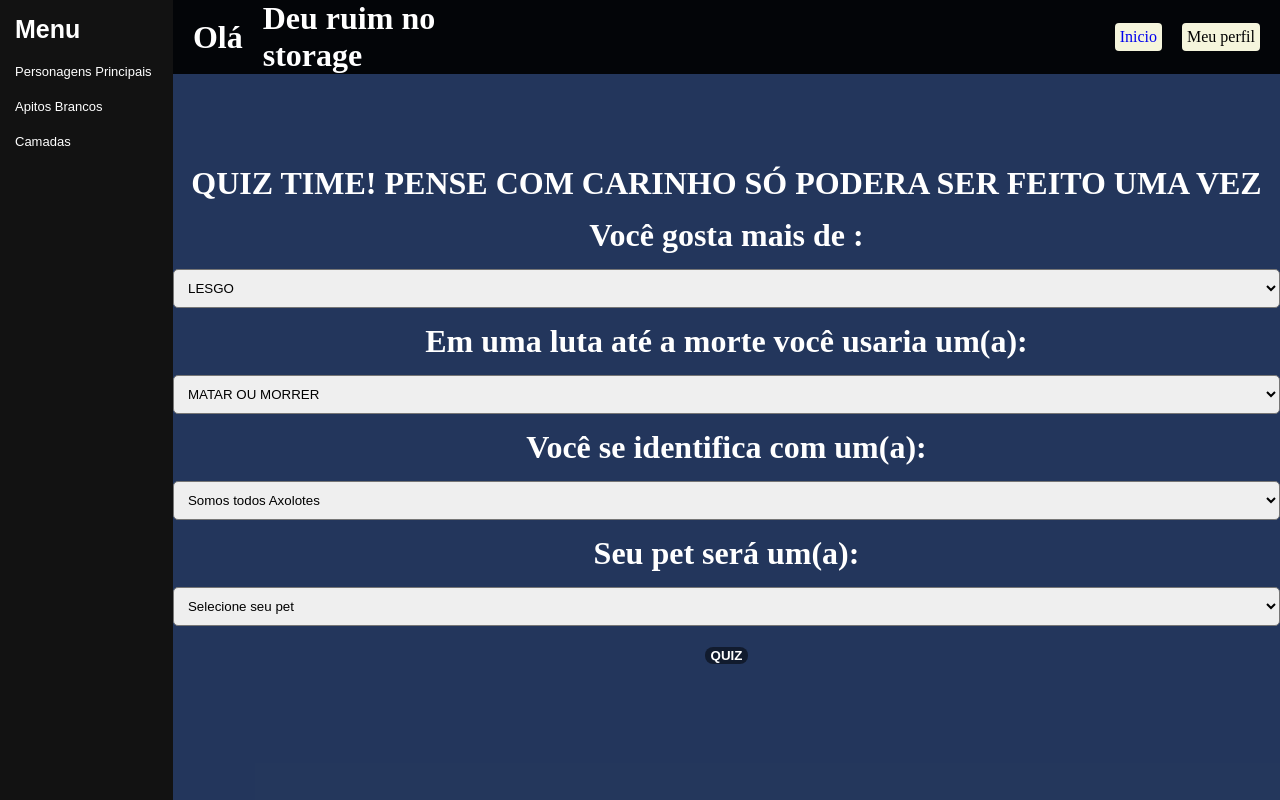
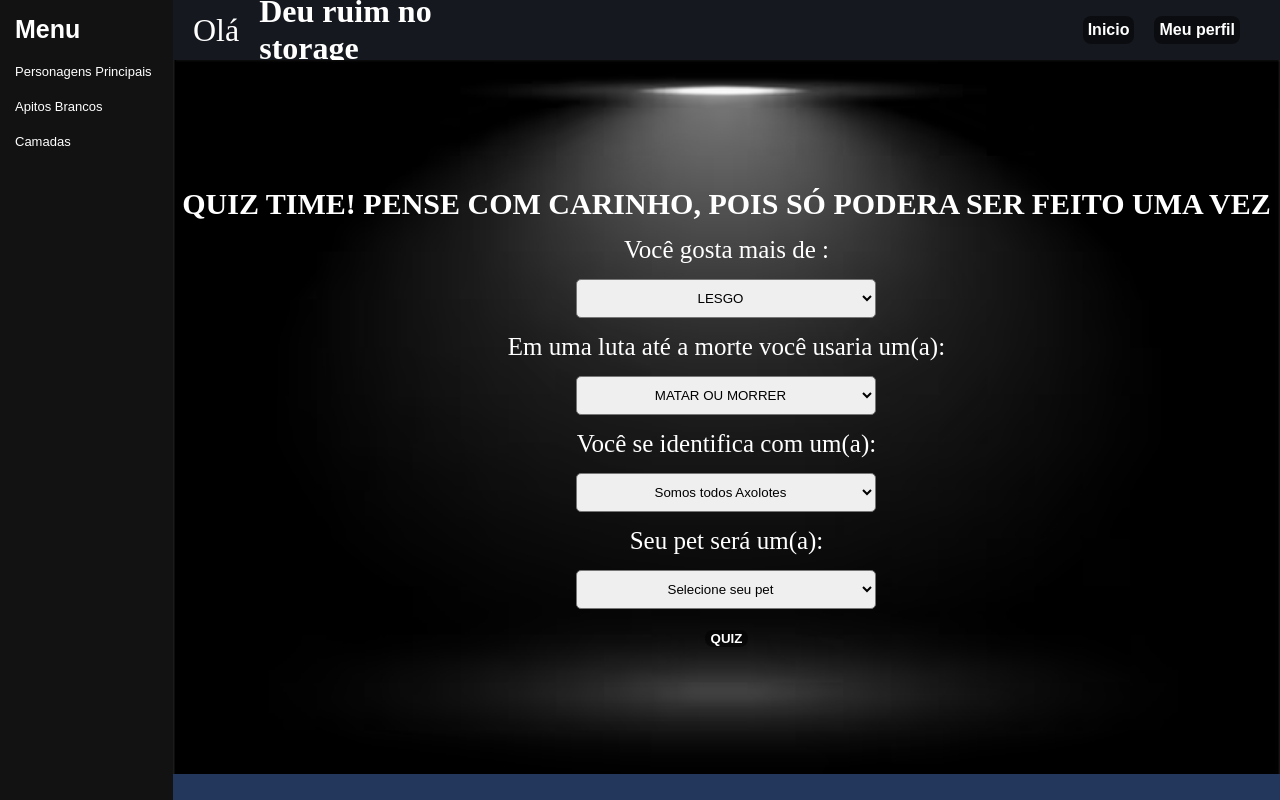
Before and after one commit to viniciusMeloR/IntoTheAbyss, a website: page public/Usuario.html in a window 1280 px wide. Drawn offline with nearby package versions, Linux system fonts and the light colour scheme.

Commit message:
css em aula

```diff
--- a/public/Usuario.html
+++ b/public/Usuario.html
@@ -25,7 +25,7 @@
     </aside>
     <div class="conteudoUsuario">
       <div class="headerUsuario">
-        <h1>Olá <h1 id="nome"></h1>
+        <h1 style="font-weight: lighter;">Olá <h1 id="nome"></h1>
         </h1>
         <div class="botaoUsuario">
           <a href="./index.html">Inicio</a>
@@ -34,7 +34,7 @@
       </div>
       <!--      Conteudo dos flip cards -->
       <div class="titulos" id="personagensPrincipais" style="display: none;">
-        <h1>Personagens Principais</h1>
+        <h1 style="color: White; font-weight: bolder;">Personagens Principais</h1>
         <div class="personagens">
 
           <div class="cartoesPersonagens flipcard">
@@ -156,30 +156,30 @@
 
       <div class="meuPerfil" style="display: flex;" id="telaUsuario">
         <div style="flex:1" class="Quizz" id="div_quiz">
-          <h1>QUIZ TIME! PENSE COM CARINHO SÓ PODERA SER FEITO UMA VEZ</h1>
-          <h1>Você gosta mais de : </h1>
-          <select name="" id="select_aventura">
+          <h1 style="font-weight: bolder; font-size: 30px;">QUIZ TIME! PENSE COM CARINHO, POIS SÓ PODERA SER FEITO UMA VEZ</h1>
+          <h1 class="tituloOpcoes">Você gosta mais de : </h1>
+          <select name="" id="select_aventura" class="selectQuiz">
             <option value="0" disabled selected>LESGO</option>
             <option value="1">Ficar deboa em casa!</option>
             <option value="2">Me aventurar em casa!</option>
             <option value="3">Aventuras fora de casa!</option>
           </select>
-          <h1>Em uma luta até a morte você usaria um(a): </h1>
-          <select name="" id="select_arma">
+          <h1 class="tituloOpcoes">Em uma luta até a morte você usaria um(a): </h1>
+          <select name="" id="select_arma" class="selectQuiz">
             <option value="0" disabled selected>MATAR OU MORRER</option>
             <option value="1">Porrete porquê se eu for morrer vai ser porrando!</option>
             <option value="2">Arma de fogo pra não ter chance de perder(se ninguém chegar perto)!</option>
             <option value="3">Espada e shurikens pois a Célia falou que eu sou um(a) ninja</option>
           </select>
-          <h1>Você se identifica com um(a):</h1>
-          <select name="" id="select_animal">
+          <h1 class="tituloOpcoes">Você se identifica com um(a):</h1>
+          <select name="" id="select_animal" class="selectQuiz">
             <option value="0" disabled selected>Somos todos Axolotes</option>
             <option value="1">Tigre, pois sou rapido e letal</option>
             <option value="2">Águia, pois sou certeira e mortifera</option>
             <option value="3">Elefante, pois sou deboa mas se quiser pode vir</option>
           </select>
-          <h1>Seu pet será um(a):</h1>
-          <select name="" id="select_pet">
+          <h1 class="tituloOpcoes">Seu pet será um(a):</h1>
+          <select name="" id="select_pet"class="selectQuiz">
             <option value="0" disabled selected>Selecione seu pet</option>
             <option value="1">Slime, pois ela vai comer tudo e guardar dentro dela durante minha jornada,
               além de ficar muito grande e útil!
@@ -226,7 +226,7 @@
       </div>
 
       <div class="apitos titulos" id="telaApitos" style="display: none;">
-        <h1>Apitos Brancos</h1>
+        <h1 style="color: white;">Apitos Brancos</h1>
         <div class="personagens">
 
           <div class="cartoesPersonagens flipcard">
@@ -321,33 +321,33 @@
           <div class="camadas">
             <div class="divBordas" id="camadasDescricao1">
               1ª Camada: A Borda do Abismo (0 ~ 1.350 metros)<br>
-              <span style="color: brown; font-weight: bolder;">Efeitos: Tontura leve e náusea.</span><br>
+              <span style="color: white; font-weight: bolder;">Efeitos: Tontura leve e náusea.</span><br>
               <span style="color: rgba(5, 9, 98, 0.597); font-weight: bolder;">Descrição: Camada mais rasa,
                 bastante iluminada e segura para exploradores experientes.</span>
             </div>
             <div class="divBordas" id="camadasDescricao2">2ª Camada: A Floresta da Tentação (1.350 ~ 2.600 metros)<br>
-              <span style="color: brown; font-weight: bolder;">Efeitos:
+              <span style="color: rgb(43, 10, 10) (5, 247, 17, 0.87); font-weight: bolder;">Efeitos:
                 Náusea intensa, dor de cabeça e
                 dormência nos membros.</span><br>
               <span style="color: rgba(5, 9, 98, 0.597); font-weight: bolder;">Descrição: Floresta densa com criaturas
                 perigosas.</span>
             </div>
             <div class="divBordas" id="camadasDescricao3"> 3ª Camada: A Grande Falha (2.600 ~ 7.000 metros)<br><span
-                style="color: brown; font-weight: bolder;">Efeitos: Vertigem,
+                style="color: white; font-weight: bolder;">Efeitos: Vertigem,
                 alucinações visuais e
                 auditivas.</span>
               <br><span style="color: rgba(5, 9, 98, 0.597); font-weight: bolder;">Descrição: Uma parede vertical
                 íngreme, lar de predadores aéreos.</span>
             </div>
             <div class="divBordas" id="camadasDescricao4">4ª Camada: Os Cálices dos Gigantes (7.000 ~ 12.000 metros)<br>
-              <span style="color: brown; font-weight: bolder;">Efeitos:
+              <span style="color: white; font-weight: bolder;">Efeitos:
                 Dores intensas no corpo inteiro,
                 sangramento por todos os orifícios.</span>
               <br><span style="color: rgba(5, 9, 98, 0.597); font-weight: bolder;">Descrição: Selva húmida e perigosa
                 com plantas gigantes.</span>
             </div>
             <div class="divBordas" id="camadasDescricao5">5ª Camada: O Mar de Cadáveres (12.000 ~ 13.000
-              metros)<br><span style="color: brown; font-weight: bolder;">Efeitos:
+              metros)<br><span style="color: white; font-weight: bolder;">Efeitos:
                 Perda
                 dos sentidos, confusão mental
                 total e perda da noção do próprio corpo.</span>
@@ -358,7 +358,7 @@
             </div>
             <div class="divBordas" id="camadasDescricao6">6ª Camada: A Cidade Dourada/Capital dos Não-Retornados
               (13.000+
-              metros)<br> <span style="color: brown; font-weight: bolder;">Efeitos: Perda da humanidade
+              metros)<br> <span style="color: white; font-weight: bolder;">Efeitos: Perda da humanidade
                 (transformação em Narehate), morte, ou raramente a perda de consciência.</span>
               <br><span style="color: rgba(5, 9, 98, 0.597); font-weight: bolder;">Descrição: Ponto sem retorno
                 para
@@ -366,7 +366,7 @@
 
             </div>
             <div class="divBordas" id="camadasDescricao7">7ª Camada: O Vórtice Final (15.500+ metros)<br>
-              <span style="color: brown; font-weight: bolder;">Efeitos: Acredita-se ser
+              <span style="color: white; font-weight: bolder;">Efeitos: Acredita-se ser
                 morte
                 instantânea ou algo pior, "a
                 última fronteira".</span><Br>
--- a/public/js/site.js
+++ b/public/js/site.js
@@ -17,9 +17,6 @@ function cadastrar() {
   var senhaVar = cadastroSenha.value;
   var confirmarSenha = cadastroConfirmar.value;
   var tempo = new Date()
-
-
-
 
   fetch("/usuarios/cadastrar", {
     method: "POST",
--- a/public/style/style.css
+++ b/public/style/style.css
@@ -162,6 +162,10 @@
     transition: transform 0.5s  ;
 
 }
+.descricao h1{
+    color:white
+};
+
 .descricaoAbismo{
     width: 100%;
     height: 500px;
@@ -319,7 +323,8 @@ aside{
     display: flex;
     align-items: center;
     width: 100%;
-    background-color: rgba(0, 0, 0, 0.912);
+    background-color: rgba(19, 18, 18, 0.815);
+    height:60px;
 }
 .headerUsuario a{
     margin-right: 20px;
@@ -338,11 +343,18 @@ aside{
     display: flex;
     justify-content: flex-end;
     width: 100%;
+    margin-right: 20px;
 }
 .botaoUsuario a{
-    border-radius: 4px;
-    background-color: beige;
-     transition: 0.5s;
+    border-radius: 8px;
+    outline: none;
+    background-color: rgba(0, 0, 0, 0.5);
+    color: white;
+    text-decoration: solid;
+    font-family: Arial, Helvetica, sans-serif;
+    font-weight: bold;
+    border: 0px;
+    transition: 0.3s;
 }
 .botaoUsuario a:hover{
     background-color:aqua;
@@ -384,13 +396,19 @@ aside{
     perspective: 1000px;
     height: 300px;
     width: 300px;
-    border-radius: 10px;
+      margin: 10px;
+    gap: 10px;
+    border: 10px;
+    border-radius: 20px;
+    box-shadow: 10px 10px 10px 12px rgb(0, 0, 0);
+    padding: 10px;
 
 }
 .imgPersonagens{
     width: 100%;
     height: 100%;
     object-fit: cover;
+    border-radius: 10px;
 }
 
 .descricao{
@@ -406,6 +424,7 @@ aside{
     text-shadow: 2px 2px 6px rgba(0,0,0,0.8);
     text-align: center;
     transform: rotateY(180deg);
+    background-color: black;
 
 }
 
@@ -418,13 +437,14 @@ aside{
     transform-style: preserve-3d;
     height: 100%;
     width: 100%;
+    border-radius: 10px;
 }
-
 .front, .descricao{
     position: absolute;
     backface-visibility: hidden;
     height: 100%;
     width: 100%;
+    border-radius: 10px;
 }
 
 .meuPerfil{
@@ -457,7 +477,7 @@ aside{
 }
 
 #myChart{
-      background-color: #e6edf5;
+    background-color: #e6edf5;
   border-radius: 12px;
   padding: 30px;
   box-shadow: 0 4px 12px rgba(0,0,0,0.1);
@@ -477,6 +497,7 @@ aside{
     flex-direction: column;
     font-size: 15px;
     font-family:Verdana, Geneva, Tahoma, sans-serif;
+    color: white;
 
 }
 .camadasImagem{
@@ -571,11 +592,16 @@ aside{
 }
 .Quizz{
     display: flex;
+    height: 105%;
+    width: 100%;
     color:white;
     align-items: center;
     flex-direction: column;
     justify-content: center;
     gap: 15px;
+    background-image:url(../assets/quiz.jpeg);
+    background-size: cover;
+
 }
 .Quizz button{
     display: flex;
@@ -655,3 +681,14 @@ aside{
     justify-content: center;
 
 }
+
+.selectQuiz{
+    width: 300px;
+    text-align: center;
+
+}
+
+.tituloOpcoes{
+    font-weight: lighter;
+    font-size: 25px;
+}
--- a/src/models/quizmodel.js
+++ b/src/models/quizmodel.js
@@ -1,7 +1,7 @@
 var database = require("../database/config")
 
 function cadastrar(quiz1, quiz2, quiz3, quiz4, idUsuario) {
-    console.log("ACESSEI O USUARIO MODEL \n \n\t\t >> Se aqui der erro de 'Error: connect ECONNREFUSED',\n \t\t >> verifique suas credenciais de acesso ao banco\n \t\t >> e se o servidor de seu BD está rodando corretamente. \n\n function cadastrar():", quiz1,quiz2,quiz3,quiz4,idUsuario);
+    console.log("ACESSEI O QUIZ MODEL \n \n\t\t >> Se aqui der erro de 'Error: connect ECONNREFUSED',\n \t\t >> verifique suas credenciais de acesso ao banco\n \t\t >> e se o servidor de seu BD está rodando corretamente. \n\n function cadastrar():", quiz1,quiz2,quiz3,quiz4,idUsuario);
 
     // Insira exatamente a query do banco aqui, lembrando da nomenclatura exata nos valores
     //  e na ordem de inserção dos dados.
```
Also changed, not shown: public/assets/quiz.jpeg (added), public/assets/quiz.jpg (added).
